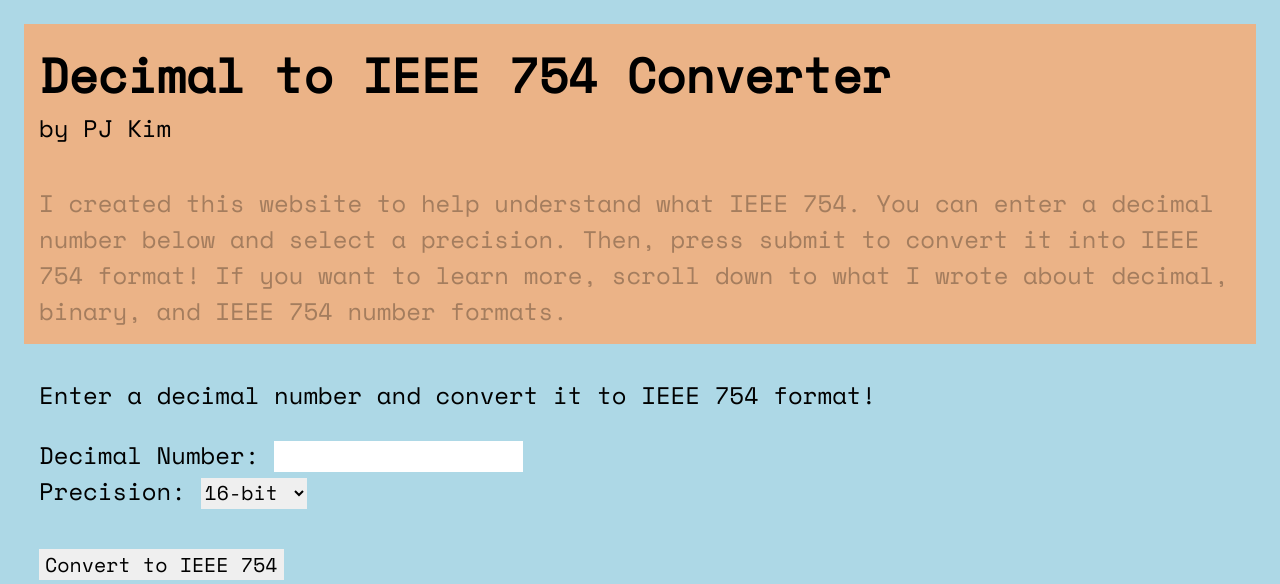
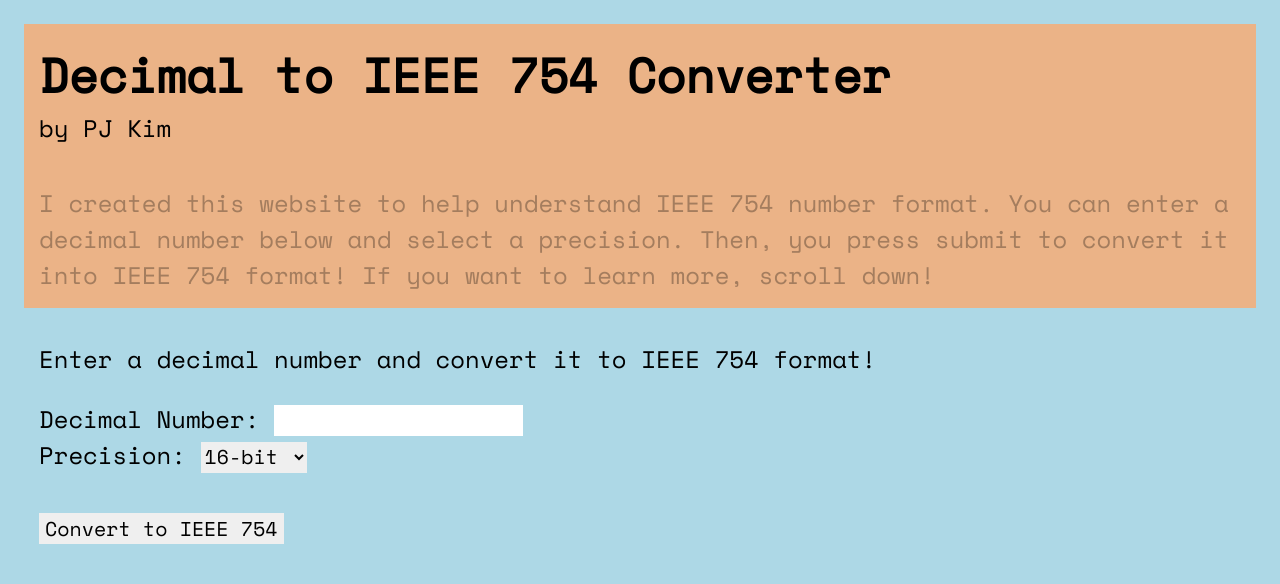
Before and after one commit to PJ1229/Decimal_to_IEEE754_Converter, a Flask app: page / in a window 1280 px wide. Shown: the top 584 px of the page. Run offline with Flask 3, Linux system fonts and the light colour scheme.

Commit message:
fixed types

```diff
--- a/templates/index.html
+++ b/templates/index.html
@@ -34,10 +34,10 @@
         <h1 style="padding: 15px; margin: 0; font-size: 48px;">Decimal to IEEE 754 Converter</h1>
         <p style="padding: 15px; margin-top: -30px;">by PJ Kim</p>
         <p style="padding: 15px; margin-top: -15px; color: #a47d5e">
-            I created this website to help understand what IEEE 754.
+            I created this website to help understand IEEE 754 number format.
             You can enter a decimal number below and select a precision.
-            Then, press submit to convert it into IEEE 754 format!
-            If you want to learn more, scroll down to what I wrote about decimal, binary, and IEEE 754 number formats.
+            Then, you press submit to convert it into IEEE 754 format!
+            If you want to learn more, scroll down!
         </p>
     </div>
 
```
